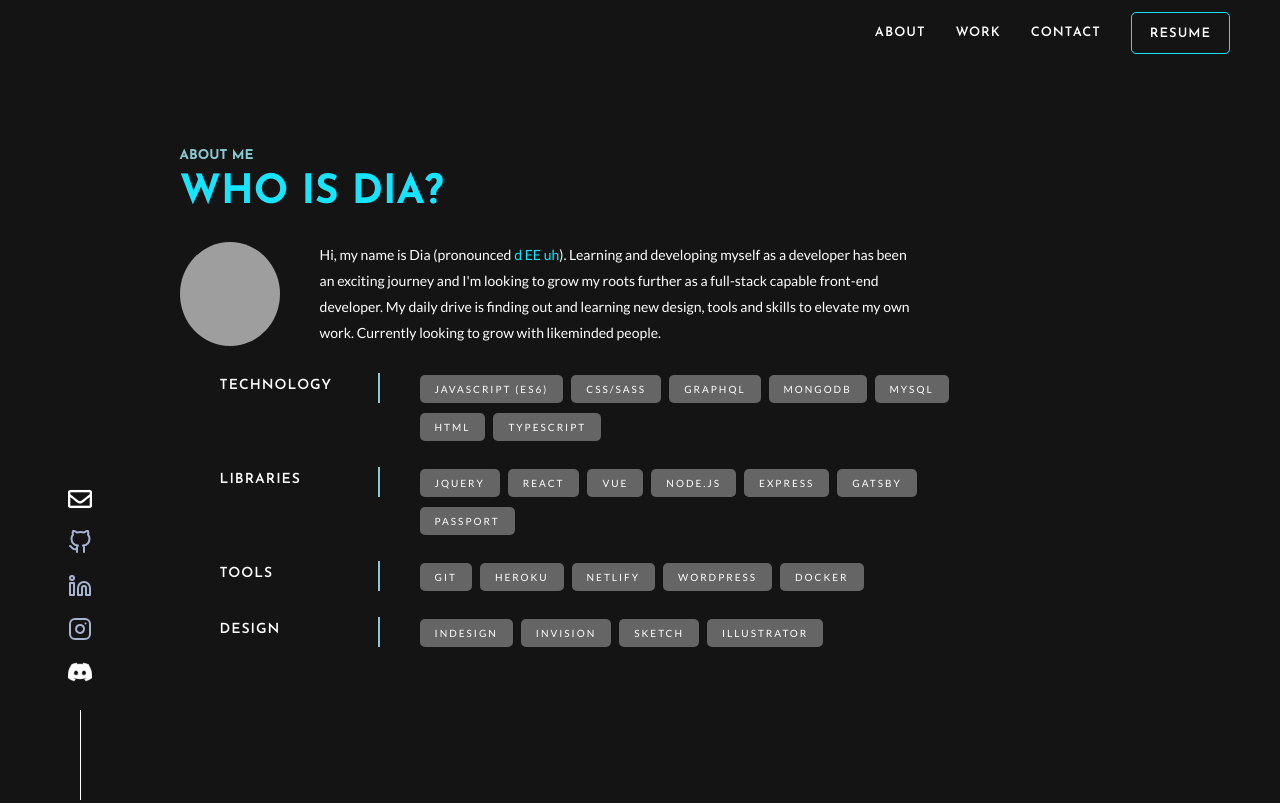
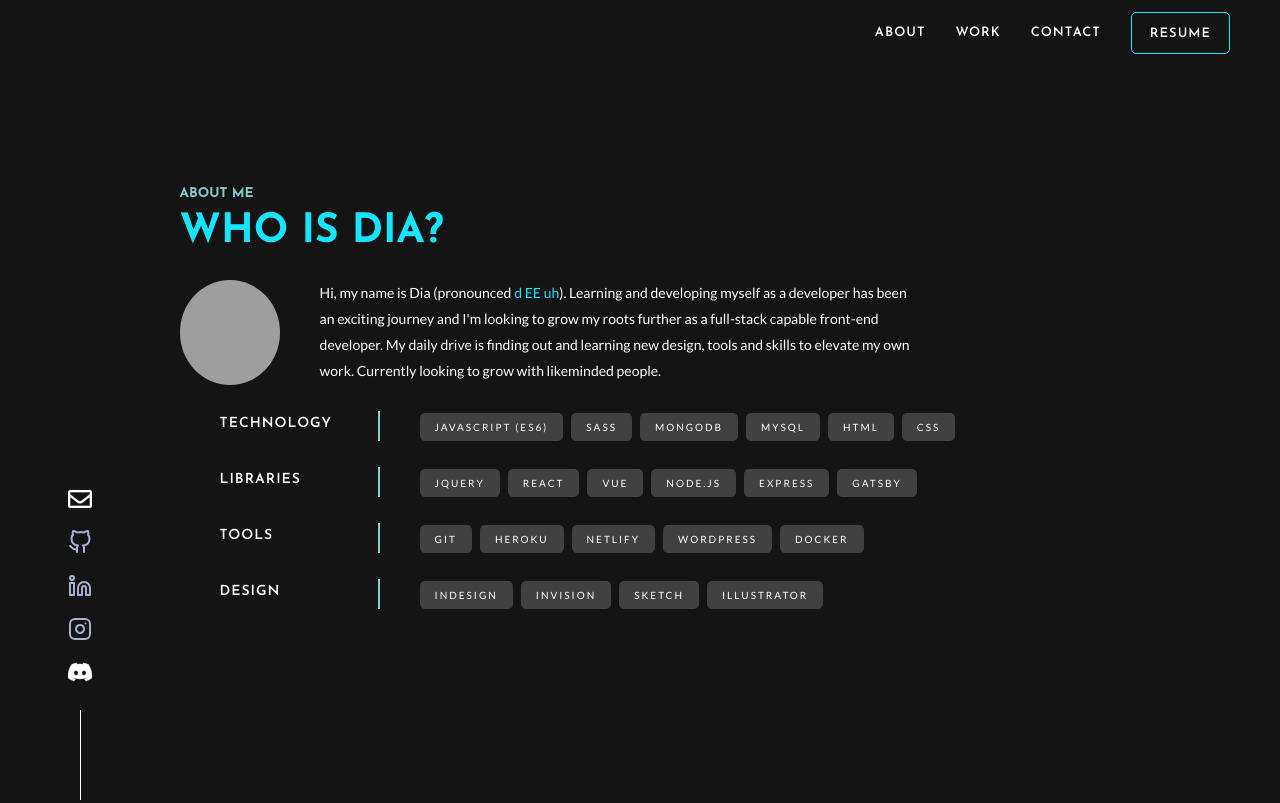
Before and after one commit to diaseu/disedesign-gatsby, a Gatsby site: page /about in a window 1280 px wide. Built offline with nearby package versions, Linux system fonts and the light colour scheme; Gatsby itself is replaced by a stand-in of ours; grey boxes are pictures that could not be loaded.

Commit message:
added n removed some skills

```diff
--- a/src/pages/about.js
+++ b/src/pages/about.js
@@ -13,12 +13,12 @@ const about = () => {
     {
       id: "Tech",
       name: "Technology",
-      items: ['Javascript (ES6)', 'CSS/SASS', 'GraphQL', 'MongoDB', 'MySQL', 'HTML', 'Typescript'],
+      items: ['JavaScript (ES6)', 'SASS', 'MongoDB', 'MySQL', 'HTML', 'CSS'],
     },
     {
       id: "Lib",
       name: "Libraries",
-      items: ['jQuery', 'React', 'Vue', 'Node.JS', 'Express', 'Gatsby', 'Passport'],
+      items: ['jQuery', 'React', 'Vue', 'Node.JS', 'Express', 'Gatsby'],
     },
     {
       id: "Plat",
--- a/src/styles/about.module.scss
+++ b/src/styles/about.module.scss
@@ -17,7 +17,7 @@
   margin-left: 5vh;
   li {
     list-style: none;
-    background: rgba(200,200,200,0.45);
+    background: rgba(150,150,150,0.35);
     color: $primaryColor;
     display: inline-block;
     padding: 1px 15px;
```
